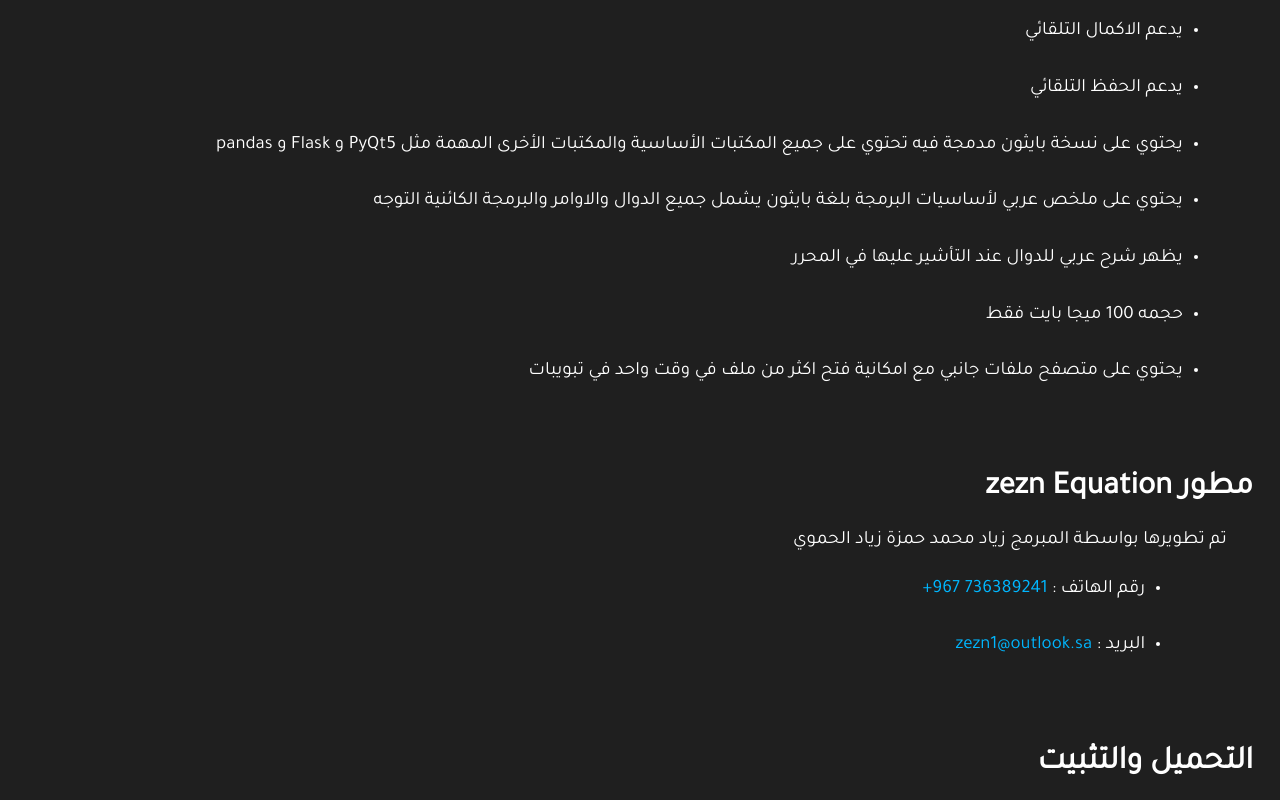
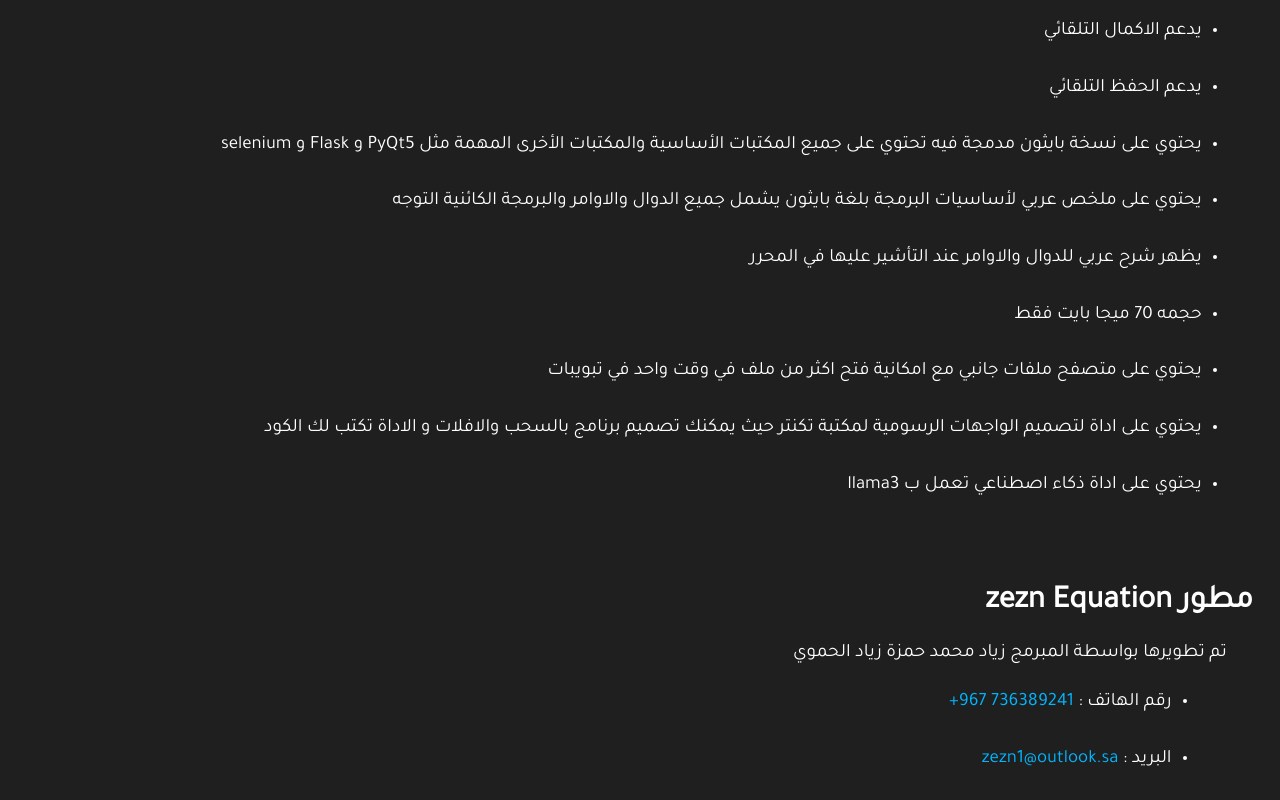
Before and after one commit to Zezn-Corportion/crystal, a plain HTML site: page index.html in a window 1280 px wide. Shown: the part 740-1540 px from the top of the page. Drawn offline with Linux system fonts and the light colour scheme.

Commit message:
Update index.html

```diff
--- a/index.html
+++ b/index.html
@@ -38,7 +38,7 @@
             }
 
             li{
-                margin-right: 1.3cm;
+                margin-right: 0.8cm;
                 font-size: 0.5CM;
             }
 
@@ -95,22 +95,25 @@
                 <li><p>يدعم الحفظ التلقائي</p></li>
 
 
-                <li><p>يحتوي على نسخة بايثون مدمجة فيه تحتوي على جميع المكتبات الأساسية والمكتبات الأخرى المهمة مثل PyQt5 و Flask و pandas</p></li>
+                <li><p>يحتوي على نسخة بايثون مدمجة فيه تحتوي على جميع المكتبات الأساسية والمكتبات الأخرى المهمة مثل PyQt5 و Flask و selenium</p></li>
 
 
                 <li><p>يحتوي على ملخص عربي لأساسيات البرمجة بلغة بايثون يشمل جميع الدوال والاوامر والبرمجة الكائنية التوجه</p></li>
 
 
-
-                <li><p>يظهر شرح عربي للدوال عند التأشير عليها في المحرر </p></li>
+                <li><p>يظهر شرح عربي للدوال والاوامر عند التأشير عليها في المحرر </p></li>
 
 
-                <li><p>حجمه 100 ميجا بايت فقط</p></li>
+                <li><p>حجمه 70 ميجا بايت فقط</p></li>
 
 
                 <li><p>يحتوي على متصفح ملفات جانبي مع امكانية فتح اكثر من ملف في وقت واحد في تبويبات</p></li>
 
 
+                <li><p> يحتوي على اداة لتصميم الواجهات الرسومية لمكتبة تكنتر حيث يمكنك تصميم برنامج بالسحب والافلات و الاداة تكتب لك الكود</p></li>
+
+
+                <li><p> يحتوي على اداة ذكاء اصطناعي تعمل ب llama3 </p></li>
         </ul>
 
         <br>
@@ -119,7 +122,7 @@
         <h1 class="Title">مطور zezn Equation</h1>
         <P style="margin-right: 1.2cm;font-size: 0.5cm;" >تم تطويرها بواسطة المبرمج زياد محمد حمزة زياد الحموي</P>
 
-        <ul style="margin-right:1cm ;">
+        <ul style="margin-right:0.8cm ;">
 
                 <li><p>رقم الهاتف : <bdi dir="ltr"><a href="tel:00967736389241" style="text-decoration: none;font-size: 0.5cm;color: rgb(0, 183, 255);">+967 736389241</a></bdi> </p></li>
 
@@ -152,7 +155,7 @@
         <footer>
             <hr>
             <br>
-            <h1 class="center">Zezn Software 2023</h1>
+            <h1 class="center">Zezn Software 2024</h1>
             <br>
             <br>
         </footer>
```
